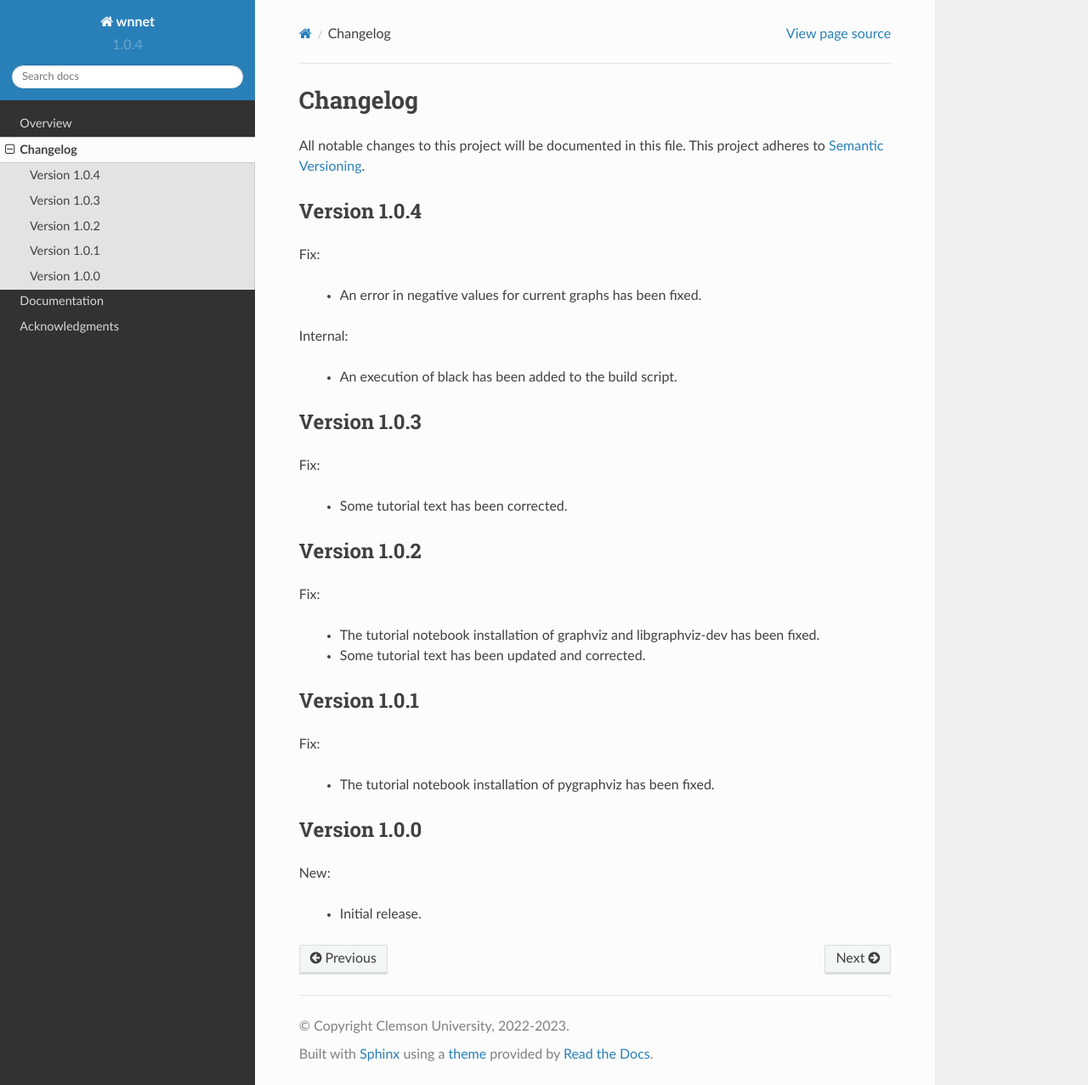
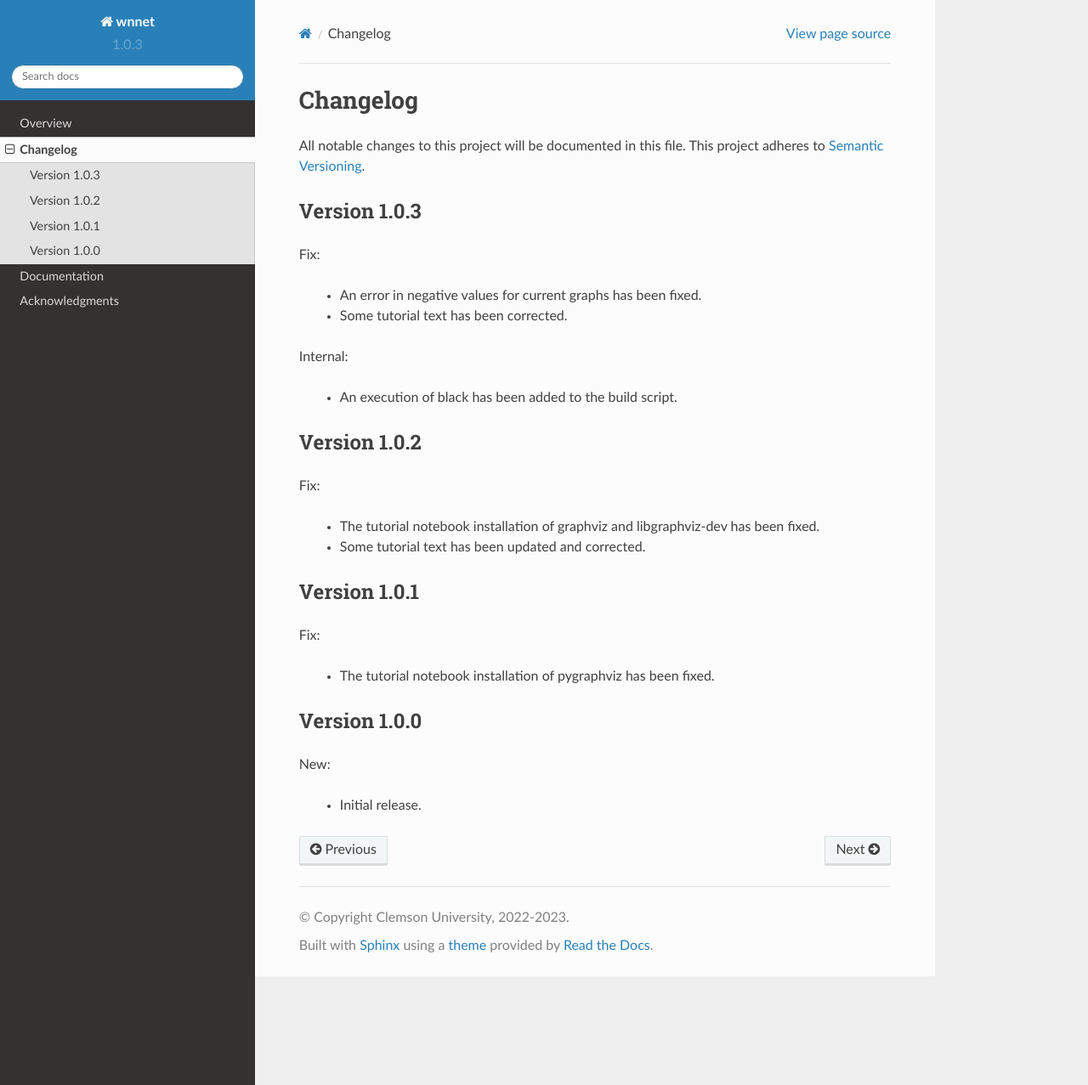
Before and after one commit to mbradle/wnnet, a Sphinx documentation site: the page built from doc/source/changelog.rst, in a window 1280 px wide and 1277 px high. Shown: the whole window at 85% size. Built offline with Sphinx 7.4.7 and the Read the Docs theme 2.0.0, drawn with Linux system fonts in a browser that asks for light colours.

Commit message:
Correct the version.

```diff
--- a/doc/source/changelog.rst
+++ b/doc/source/changelog.rst
@@ -4,23 +4,17 @@ Changelog
 All notable changes to this project will be documented in this file.  This
 project adheres to `Semantic Versioning <http://semver.org/spec/v2.0.0.html>`_.
 
-Version 1.0.4
+Version 1.0.3
 -------------
 
 Fix:
 
   * An error in negative values for current graphs has been fixed.
+  * Some tutorial text has been corrected.
 
 Internal:
 
   * An execution of black has been added to the build script.
-
-Version 1.0.3
--------------
-
-Fix:
-
-  * Some tutorial text has been corrected.
 
 Version 1.0.2
 -------------
--- a/wnnet/__about__.py
+++ b/wnnet/__about__.py
@@ -2,6 +2,6 @@ __all__ = ["__title__", "__summary__", "__version__", "__author__", "__copyright
 
 __title__ = "wnnet"
 __summary__ = "Python project to handle webnucleo reaction networks"
-__version__ = "1.0.4"
+__version__ = "1.0.3"
 __author__ = "Clemson University"
 __copyright__ = "Clemson University, 2022-2023"
```
